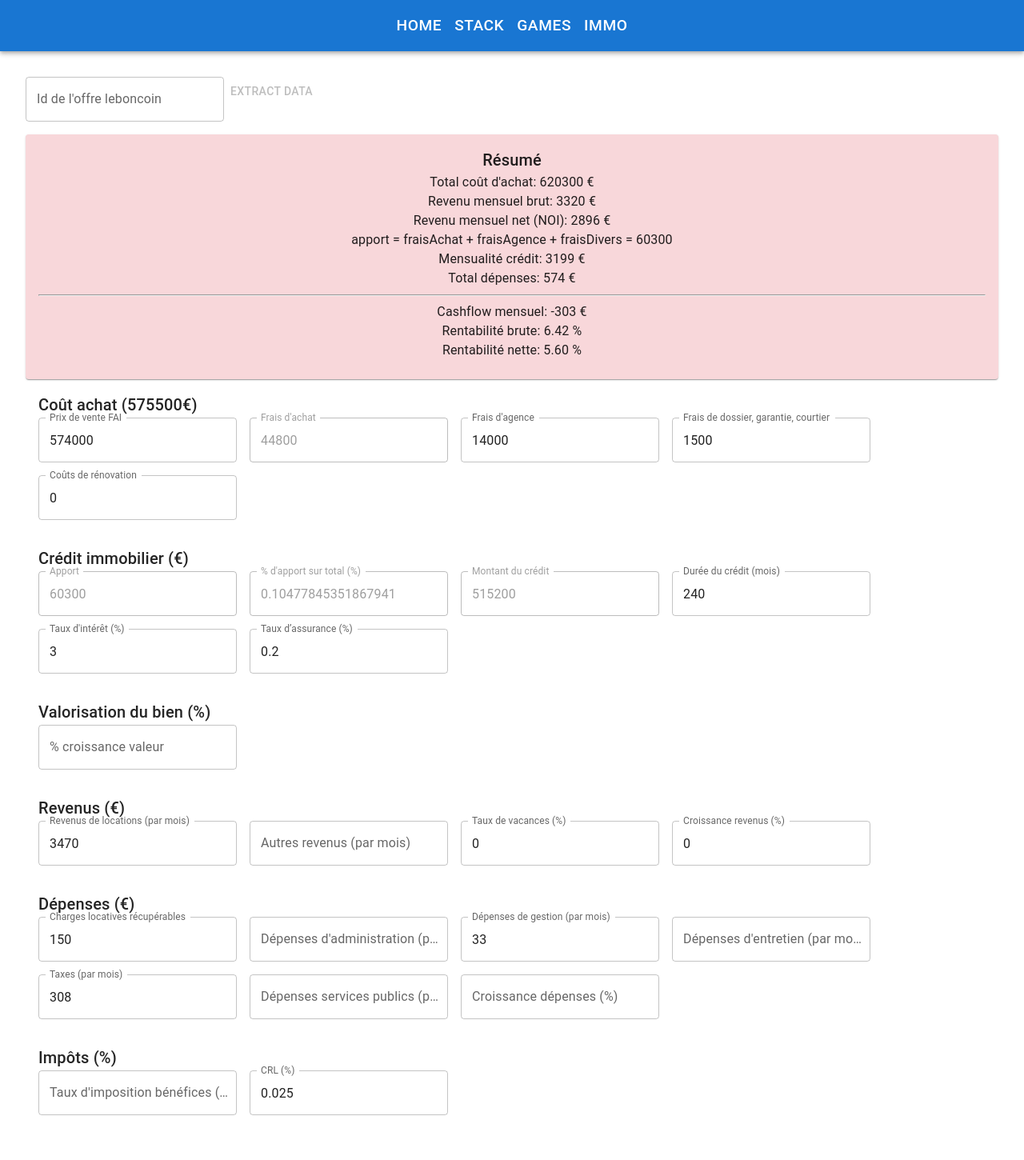
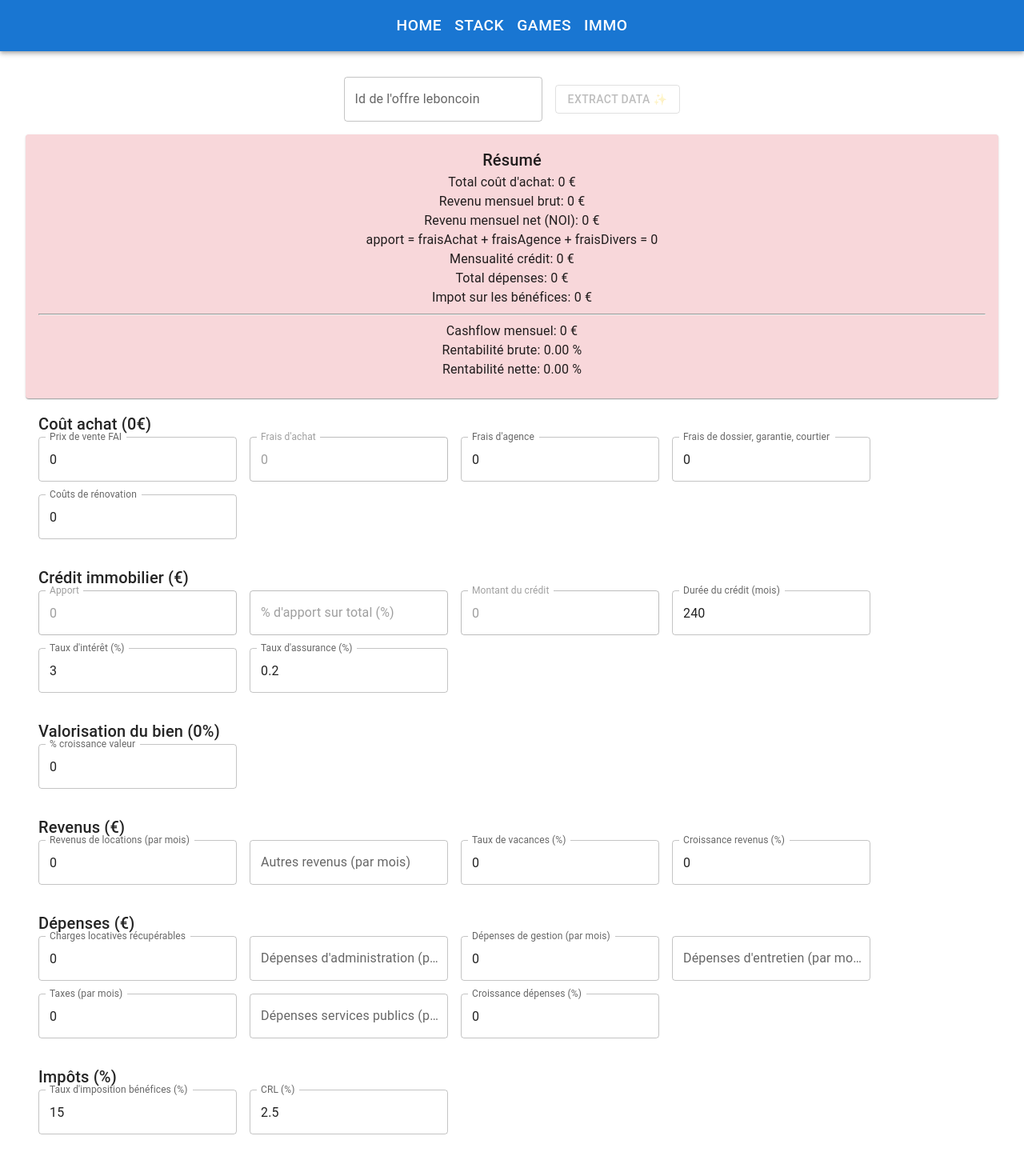
Before and after one commit to MathieuDreano/chiron, a React (Vite) app in the folder ui/: page /immo in a window 1280 px wide. Shown: the whole page at 80% size. Before the commit the page ends 1426 px from the top, so only its background shows below. Built offline with nearby package versions, Linux system fonts and the light colour scheme.

Commit message:
revision calculateur
Signed-off-by: mathieu <mathieu.dreano@gmail.com>

```diff
--- a/ui/src/components/immo/Immo.tsx
+++ b/ui/src/components/immo/Immo.tsx
@@ -13,12 +13,13 @@ export type CashflowData = {
       revenusMensuelBrut: number,
       revenuNetMensuel: number,
       totalDepense: number,
+      impotsBenefices: number
       cashflowMensuel: number,
       rentabiliteBrute: number,
       rentabiliteNette: number,
     }
 
-type FormData = {
+export type ImmoFormData = {
   prixVente: number;
   fraisAgence: number;
   fraisDivers: number;
@@ -33,52 +34,102 @@ type FormData = {
   autresRevenus: number;
   croissanceRevenus: number;
 
+  croissanceValeur: number;
+
   chargesLocatives: number;
   gestion: number;
   entretien: number;
-  taxes: number;
+  taxeFonciere: number;
   servicesPublics: number;
+  croissanceDepenses: number;
+
+  tauxImpotBenefices: number
   crl: number;
 };
 
-const defaultFormData: FormData = {
-    prixVente: 574000,
-    fraisAgence: 14000,
-    fraisDivers: 1500,
+const defaultFormData: ImmoFormData = {
+    prixVente: 0,
+    fraisAgence: 0,
+    fraisDivers: 0,
     fraisRenovation: 0,
 
+    croissanceValeur: 0,
+
     duree: 240,
-    tauxInteret: 3,
-    tauxAssurance: 0.2,
+    tauxInteret: 3, //(%)
+    tauxAssurance: 0.2, //(%)
 
-    loyer: 3470,
+    loyer: 0,
     vacance: 0,
     autresRevenus: 0,
     croissanceRevenus: 0,
 
-    chargesLocatives: 150,
-    gestion: 33,
+    chargesLocatives: 0,
+    gestion: 0,
     entretien: 0,
-    taxes: 308,
+    taxeFonciere: 0,
     servicesPublics: 0,
-    crl: 0.025,
+    croissanceDepenses: 0,
+
+    tauxImpotBenefices: 15, //(%)
+    crl: 2.5, //(%)
 };
+
+function calculImpotBenefices(resultatFiscal: number, tauxImpot: number) {
+  if (resultatFiscal <= 0) {
+    return 0;
+  } else if (resultatFiscal <= 42500) {
+    return tauxImpot * resultatFiscal / 100;
+  } else {
+    return 42500 * tauxImpot /100 + (resultatFiscal - 42500) * 0.25;
+  }
+}
+
+function calculamortissement(prixVenteFAI: number, fraisAchat: number, fraisAgence: number, fraisRenovation: number) {
+  const base = (prixVenteFAI + fraisAchat + fraisAgence) * 0.75;
+
+  const part1 = (base * 0.3636) / 30;
+  const part2 = (base * 0.1061) / 20;
+  const part3 = (base * 0.2121) / 15;
+  const part4 = (base * 0.3182) / 10;
+
+  return (part1 + part2 + part3 + part4) / 12 + fraisRenovation / 10;
+}
+
+function calculateMonthlyInterests(totalAchat: number, apport: number, form: ImmoFormData) {
+  const monthlyRate = form.tauxInteret / 100 / 12;
+  const montantCredit = totalAchat - apport;
+  const mensualiteHorsAssurance = monthlyRate > 0
+    ? (montantCredit * monthlyRate) / (1 - Math.pow(1 + monthlyRate, -form.duree))
+    : montantCredit / form.duree;
+
+  let remainingPrincipal = montantCredit;
+  const interests = [];
+
+  for (let month = 1; month <= form.duree; month++) {
+    const interest = remainingPrincipal * monthlyRate;
+    interests.push(interest);
+    const principalPayment = mensualiteHorsAssurance - interest;
+    remainingPrincipal -= principalPayment;
+  }
+
+  return interests; // array of monthly interests
+}
 
 const Immo = () => {
 
   const [adId, setAdId] = useState<number>();
   const [isLoading, setIsLoading] = useState<boolean>(false);
   const [scrappedData, setScrappedData] = useState<string>();
-  const [form, setForm] = useState<FormData>(() => {
+  const [form, setForm] = useState<ImmoFormData>(() => {
     const saved = localStorage.getItem("formData");
-    console.log('retrieving from local storage', saved);
     return saved ? JSON.parse(saved) : defaultFormData;
   });
 
   // Sauvegarde form à chaque modification
   useEffect(() => {
-    localStorage.setItem("formData", JSON.stringify(form));
-    console.log('saving to local storage');
+    const handler = setTimeout(() => localStorage.setItem("formData", JSON.stringify(form)), 5000);
+    return () => clearTimeout(handler);
   }, [form]);
 
   const load_data_from_ad = (adId: number) => {
@@ -88,8 +139,16 @@ const Immo = () => {
       return fetch(`${api_base_url}/leboncoin/scrap/${adId}`)
         .then((res) => res.json())
         .then((data) => {
-          console.log(`scrapped data: ${data}`)
-          setScrappedData(data)
+          const jsonData = JSON.parse(data);
+          setForm((prev: ImmoFormData) => ({
+            ...prev,
+            prixVente: jsonData.prixVente ?? 0,
+            fraisAgence: jsonData.fraisAgence ?? 0,
+            superficie: jsonData.superficie,
+            taxeFonciere: jsonData.taxeFonciere ?? 0,
+            chargesLocatives: jsonData.charges ?? 0,
+          }));
+          setScrappedData({...jsonData})
         })
         .catch((err) => console.error(err))
         .finally(() => setIsLoading(false));
@@ -97,7 +156,7 @@ const Immo = () => {
 
   const handleChange = (e: React.ChangeEvent<HTMLInputElement>) => {
     const { name, value } = e.target;
-    setForm((prev: FormData) => ({
+    setForm((prev: ImmoFormData) => ({
       ...prev,
       [name]: parseFloat(value) || 0,
     }));
@@ -116,6 +175,7 @@ const Immo = () => {
     const mensualiteHorsAssurance = monthlyRate > 0
         ? (montantCredit * monthlyRate) / (1 - Math.pow(1 + monthlyRate, -form.duree))
         : montantCredit / form.duree;
+    const interets = calculateMonthlyInterests(totalAchat, apport, form)
     const mensualiteAssurance = montantCredit * form.tauxAssurance / 100 / 12;
     const mensualite =  mensualiteHorsAssurance + mensualiteAssurance;
 
@@ -126,10 +186,16 @@ const Immo = () => {
     const revenuAnnuelBrut = revenusMensuelBrut * 12;
 
     // DEPENSES
-    const taxesFonciereEtCrl = (form.loyer - form.chargesLocatives) * form.crl + form.taxes;
+    const taxesFonciereEtCrl = (form.loyer - form.chargesLocatives) * form.crl / 100 + form.taxeFonciere;
     const depensesMensuelles = form.chargesLocatives + form.gestion + form.entretien + taxesFonciereEtCrl + form.servicesPublics;
     const revenuNetMensuel = revenusMensuels - depensesMensuelles;
     const revenuAnnuelNet = revenuNetMensuel * 12;
+
+    // IMPOTS
+    const resultatFiscal = revenuNetMensuel - calculamortissement(form.prixVente, form.fraisDivers, form.fraisAgence, form.fraisRenovation) - interets[0]
+    console.log('resultatFiscal', resultatFiscal)
+    const impotsBenefices = calculImpotBenefices(resultatFiscal, form.tauxImpotBenefices)
+    console.log('impotsBenefices', impotsBenefices)
 
     // CASHFLOW & RENTA
     const cashflowMensuel = revenuNetMensuel - mensualite;
@@ -142,6 +208,7 @@ const Immo = () => {
       mensualite,
       revenusMensuelBrut,
       revenuNetMensuel,
+      impotsBenefices,
       totalDepense: depensesMensuelles,
       cashflowMensuel,
       rentabiliteBrute,
@@ -153,9 +220,15 @@ const Immo = () => {
     <div className="immo">
       <div className="scrapper">
         <TextField name="adId" label="Id de l'offre leboncoin" type="number" defaultValue={adId} onChange={(e) => setAdId(parseInt(e.target.value))}/>
-        <Button onClick={() => adId && load_data_from_ad(adId)} disabled={!adId || isLoading}>{isLoading ? <CircularProgress/> : `EXTRACT DATA`}</Button>
+        {
+          isLoading ? (<CircularProgress/>) : (
+            <>
+              <Button variant="outlined" onClick={() => adId && load_data_from_ad(adId)} disabled={!adId}>EXTRACT DATA ✨</Button>
+              {scrappedData && <Typography>{JSON.stringify(scrappedData, null, 2)}</Typography>}
+            </>
+          )
+        }
       </div>
-      {scrappedData && <Typography>{scrappedData}</Typography>}
       <ImmoSummary  {...results}/>
       <ImmoForm form={form} onChange={handleChange}/>
     </div>
--- a/ui/src/components/immo/ImmoForm.tsx
+++ b/ui/src/components/immo/ImmoForm.tsx
@@ -1,10 +1,23 @@
 import { Tooltip, Typography } from "@mui/material";
 import TextField from "@mui/material/TextField";
+import type { ImmoFormData } from "./Immo";
 
 type ImmoFormProps = {
-  form: Record<string, number>;
+  form: ImmoFormData;
   onChange: (e: React.ChangeEvent<HTMLInputElement>) => void;
 };
+
+function getPrixM2(superficie: number) {
+  // Adjust €/m² so small apartments have higher rates
+  if (superficie <= 16) return 25;        // 16 m² → 400€
+  if (superficie <= 20) return 24;        // slightly lower for 17-20 m²
+  if (superficie <= 30) return 22;        // medium size
+  return 20;                              // larger apartments
+}
+
+function estimateLoyer(superficie: number) {
+  return Math.round(superficie * getPrixM2(superficie));
+}
 
 const ImmoForm = ({ form, onChange }: ImmoFormProps) => {
 
@@ -14,10 +27,14 @@ const ImmoForm = ({ form, onChange }: ImmoFormProps) => {
     form.fraisRenovation || 0;
 
   const fraisAchat = (form.prixVente - form.fraisAgence)*0.08
-  //console.log("form.prixVente - form.fraisAgence", form.prixVente - form.fraisAgence)
   const apport = fraisAchat + form.fraisAgence + form.fraisDivers;
-  const pourcentApport = apport/totalAchat;
-  //console.log('totalAchat', totalAchat);
+  console.log("totalAchat", totalAchat, "apport", apport);
+  const pourcentApport = apport * 100 /totalAchat;
+  console.log("pourcentApport", pourcentApport);
+
+  const loyerMensuelEstime = estimateLoyer(form.superficie);
+  console.log(`Loyer estimé : ${loyerMensuelEstime} € / mois`);
+
   const montantCredit = totalAchat-apport;
 
   return (
@@ -25,13 +42,13 @@ const ImmoForm = ({ form, onChange }: ImmoFormProps) => {
         <div>
             <Typography variant="h6">Coût achat ({totalAchat}€)</Typography>
             <div style={{ display: "flex",  flexWrap: "wrap", gap: "1em", flexDirection: "row" }}>
-                <TextField name="prixVente" label="Prix de vente FAI" type="number" defaultValue={form.prixVente} onChange={onChange}/>
+                <TextField name="prixVente" label="Prix de vente FAI" type="number" value={form.prixVente} onChange={onChange}/>
                 <Tooltip arrow title="(prixVente - fraisAgence)*0.08">
                     <TextField name="fraisAchat" label="Frais d'achat" type="number" value={fraisAchat} disabled/>
                 </Tooltip>
-                <TextField name="fraisAgence" label="Frais d'agence" type="number" defaultValue={form.fraisAgence} onChange={onChange}/>
-                <TextField name="fraisDivers" label="Frais de dossier, garantie, courtier" type="number" defaultValue={form.fraisDivers} onChange={onChange}/>
-                <TextField name="fraisRenovation" label="Coûts de rénovation" type="number" defaultValue={form.fraisRenovation} onChange={onChange}/>
+                <TextField name="fraisAgence" label="Frais d'agence" type="number" value={form.fraisAgence} onChange={onChange}/>
+                <TextField name="fraisDivers" label="Frais de dossier, garantie, courtier" type="number" value={form.fraisDivers} onChange={onChange}/>
+                <TextField name="fraisRenovation" label="Coûts de rénovation" type="number" value={form.fraisRenovation} onChange={onChange}/>
             </div>
         </div>
 
@@ -41,47 +58,47 @@ const ImmoForm = ({ form, onChange }: ImmoFormProps) => {
                 <Tooltip arrow title="fraisAchat + fraisAgence + fraisDivers">
                     <TextField name="apport" label="Apport" type="number" value={apport} disabled/>
                 </Tooltip>
-                <TextField name="pourcentApport" label="% d'apport sur total (%)" type="number" value={pourcentApport} disabled/>
+                <TextField name="pourcentApport" label="% d'apport sur total (%)" type="number" value={pourcentApport.toFixed(2)} disabled/>
                 <TextField name="montantCredit" label="Montant du crédit" type="number" value={montantCredit} disabled/>
-                <TextField name="duree" label="Durée du crédit (mois)" type="number" defaultValue={form.duree} onChange={onChange}/>
-                <TextField name="tauxInteret" label="Taux d'intérêt (%)" type="number" defaultValue={form.tauxInteret} onChange={onChange}/>
-                <TextField name="tauxAssurance" label="Taux d’assurance (%)" type="number" defaultValue={form.tauxAssurance} onChange={onChange}/>
+                <TextField name="duree" label="Durée du crédit (mois)" type="number" value={form.duree} onChange={onChange}/>
+                <TextField name="tauxInteret" label="Taux d'intérêt (%)" type="number" value={form.tauxInteret} onChange={onChange}/>
+                <TextField name="tauxAssurance" label="Taux d'assurance (%)" type="number" value={form.tauxAssurance} onChange={onChange}/>
             </div>
         </div>
 
         <div>
             <Typography variant="h6">Valorisation du bien ({form.croissanceValeur}%)</Typography>
-            <TextField name="croissanceValeur" label="% croissance valeur" type="number" defaultValue={form.croissanceDepenses} onChange={onChange}/>
+            <TextField name="croissanceValeur" label="% croissance valeur" type="number" value={form.croissanceValeur} onChange={onChange}/>
         </div>
 
         <div>
             <Typography variant="h6">Revenus (€)</Typography>
             <div style={{ display: "flex",  flexWrap: "wrap", gap: "1em", flexDirection: "row" }}>
-                <TextField name="loyer" label="Revenus de locations (par mois)" type="number" defaultValue={form.loyer} onChange={onChange}/>
+                <TextField name="loyer" label="Revenus de locations (par mois)" type="number" value={form.loyer || loyerMensuelEstime || 0} onChange={onChange}/>
                 <TextField name="autresRevenus" label="Autres revenus (par mois)" type="number" onChange={onChange}/>
-                <TextField name="vacance" label="Taux de vacances (%)" type="number" defaultValue={form.vacance} onChange={onChange}/>
-                <TextField name="croissanceRevenus" label="Croissance revenus (%)" type="number" defaultValue={form.croissanceRevenus} onChange={onChange}/>
+                <TextField name="vacance" label="Taux de vacances (%)" type="number" value={form.vacance} onChange={onChange}/>
+                <TextField name="croissanceRevenus" label="Croissance revenus (%)" type="number" value={form.croissanceRevenus} onChange={onChange}/>
             </div>
         </div>
 
         <div>
             <Typography variant="h6">Dépenses (€)</Typography>
             <div style={{ display: "flex", flexWrap: "wrap", gap: "1em", flexDirection: "row" }}>
-                <TextField name="chargesLocatives" label="Charges locatives récupérables" type="number" defaultValue={form.chargesLocatives} onChange={onChange}/>
+                <TextField name="chargesLocatives" label="Charges locatives récupérables" type="number" value={form.chargesLocatives} onChange={onChange}/>
                 <TextField name="admin" label="Dépenses d'administration (par mois)" type="number" onChange={onChange}/>
-                <TextField name="gestion" label="Dépenses de gestion (par mois)" type="number" defaultValue={form.gestion} onChange={onChange}/>
+                <TextField name="gestion" label="Dépenses de gestion (par mois)" type="number" value={form.gestion} onChange={onChange}/>
                 <TextField name="entretien" label="Dépenses d'entretien (par mois)" type="number" onChange={onChange}/>
-                <TextField name="taxes" label="Taxes (par mois)" type="number" defaultValue={form.taxes} onChange={onChange}/>
+                <TextField name="taxeFonciere" label="Taxes (par mois)" type="number" value={form.taxeFonciere} onChange={onChange}/>
                 <TextField name="servicesPublics" label="Dépenses services publics (par mois)" type="number" onChange={onChange}/>
-                <TextField name="croissanceDepenses" label="Croissance dépenses (%)" type="number" defaultValue={form.croissanceDepenses} onChange={onChange}/>
+                <TextField name="croissanceDepenses" label="Croissance dépenses (%)" type="number" value={form.croissanceDepenses} onChange={onChange}/>
             </div>
         </div>
 
         <div>
             <Typography variant="h6">Impôts (%)</Typography>
             <div style={{ display: "flex", flexWrap: "wrap", gap: "1em", flexDirection: "row" }}>
-                <TextField name="impotBenefices" label="Taux d'imposition bénéfices (%)" type="number" defaultValue={form.impotBenefices} onChange={onChange}/>
-                <TextField name="crl" label="CRL (%)" type="number" defaultValue={form.crl} onChange={onChange}/>
+                <TextField name="tauxImpotBenefices" label="Taux d'imposition bénéfices (%)" type="number" value={form.tauxImpotBenefices} onChange={onChange}/>
+                <TextField name="crl" label="CRL (%)" type="number" value={form.crl} onChange={onChange}/>
             </div>
         </div>
 
--- a/ui/src/components/immo/ImmoSummary.tsx
+++ b/ui/src/components/immo/ImmoSummary.tsx
@@ -24,6 +24,8 @@ const ImmoSummary = (data: CashflowData) => {
 
         <Typography>Total dépenses: {data.totalDepense.toFixed(0)} €</Typography>
 
+        <Typography>Impot sur les bénéfices: {data.impotsBenefices.toFixed(0)} €</Typography>
+
         <hr/>
         <Typography>Cashflow mensuel: {data.cashflowMensuel.toFixed(0)} €</Typography>
 
--- a/ui/src/components/immo/immo.css
+++ b/ui/src/components/immo/immo.css
@@ -3,6 +3,13 @@
   flex-direction: column;
   gap: 1em;
   text-align: start;
+}
+
+.scrapper {
+  display: flex;
+  align-items: center;
+  gap: 1em;
+  margin: auto;
 }
 
 .immo-form {
```
Also changed, not shown: 1 other file (tests, documents, lock files or other folders).
